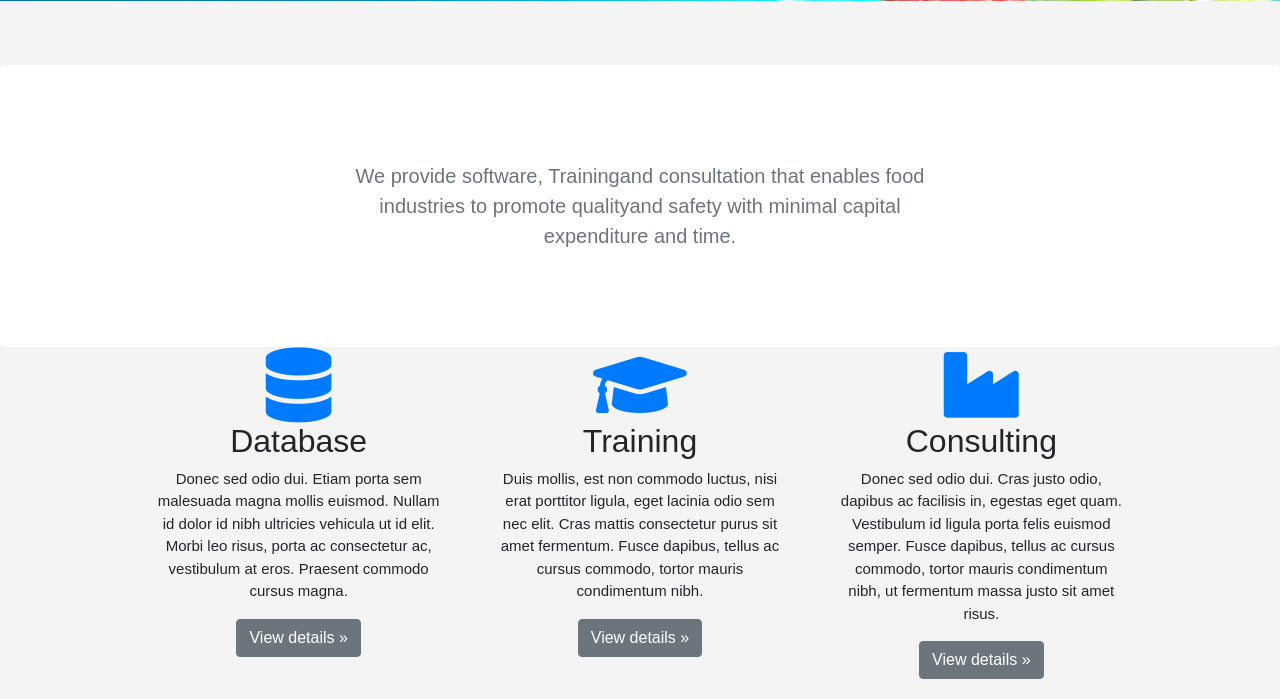
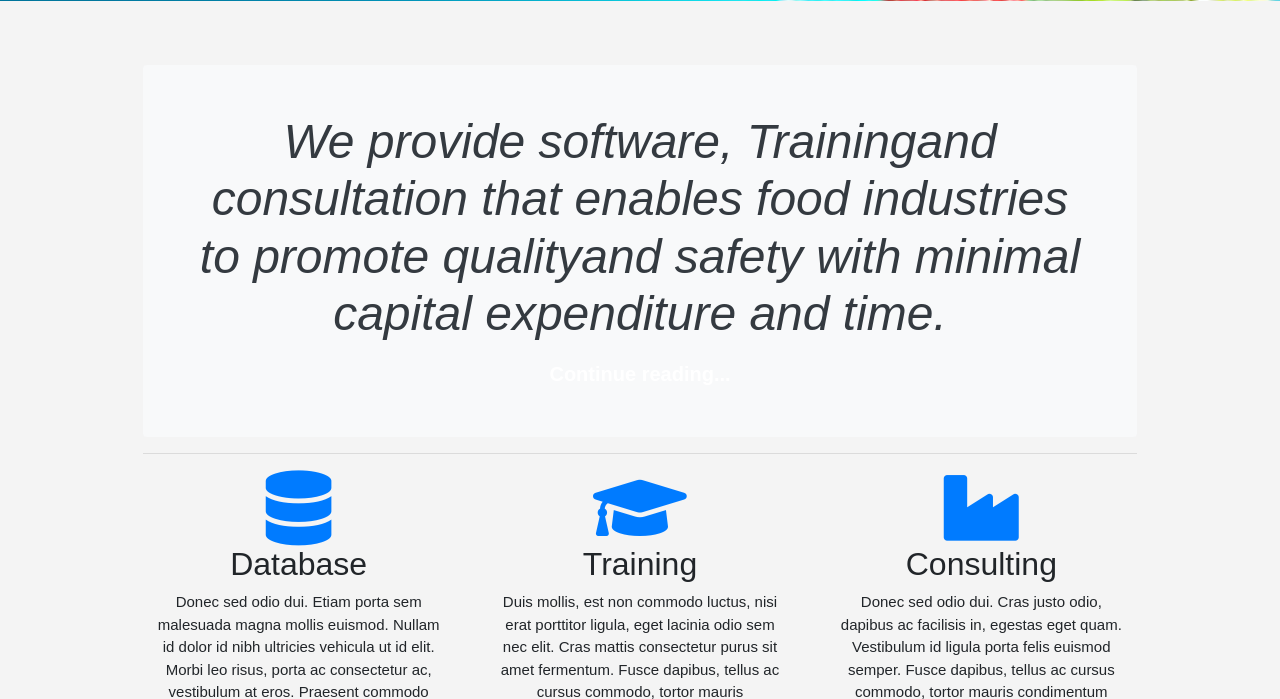
Before and after one commit to patbpm/whizzproject, a Django app: page / in a window 1280 px wide. Shown: the part 601-1300 px from the top of the page. Run offline with Django 3.2, Linux system fonts and the light colour scheme; some libraries are stand-ins or nearby versions.

Commit message:
Fixing the jubotron in the homepage

```diff
--- a/agrowhizz/home/templates/home/homePage.html
+++ b/agrowhizz/home/templates/home/homePage.html
@@ -55,12 +55,15 @@ Welcome
     </div>
 </section>
 
-<section class="jumbotron text-center">
-    <div class="container">
-
-      <p class="lead text-muted">We provide software, Trainingand consultation that enables food industries to promote qualityand safety with minimal capital expenditure and time.</p>
-
+<section class="container">
+    <div class="jumbotron p-3 p-md-5 text-dark rounded bg-light">
+        <div class="col-md px-0 text-center">
+            <h1 class="display-4 font-italic">We provide software, Trainingand consultation that enables food industries to promote qualityand safety with minimal capital expenditure and time.</h1>
+            <p class="lead my-3"></p>
+            <p class="lead mb-0"><a href="#" class="text-white font-weight-bold">Continue reading...</a></p>
+        </div>
     </div>
+    <hr>
 </section>
 
 <section class="container marketing">
```
